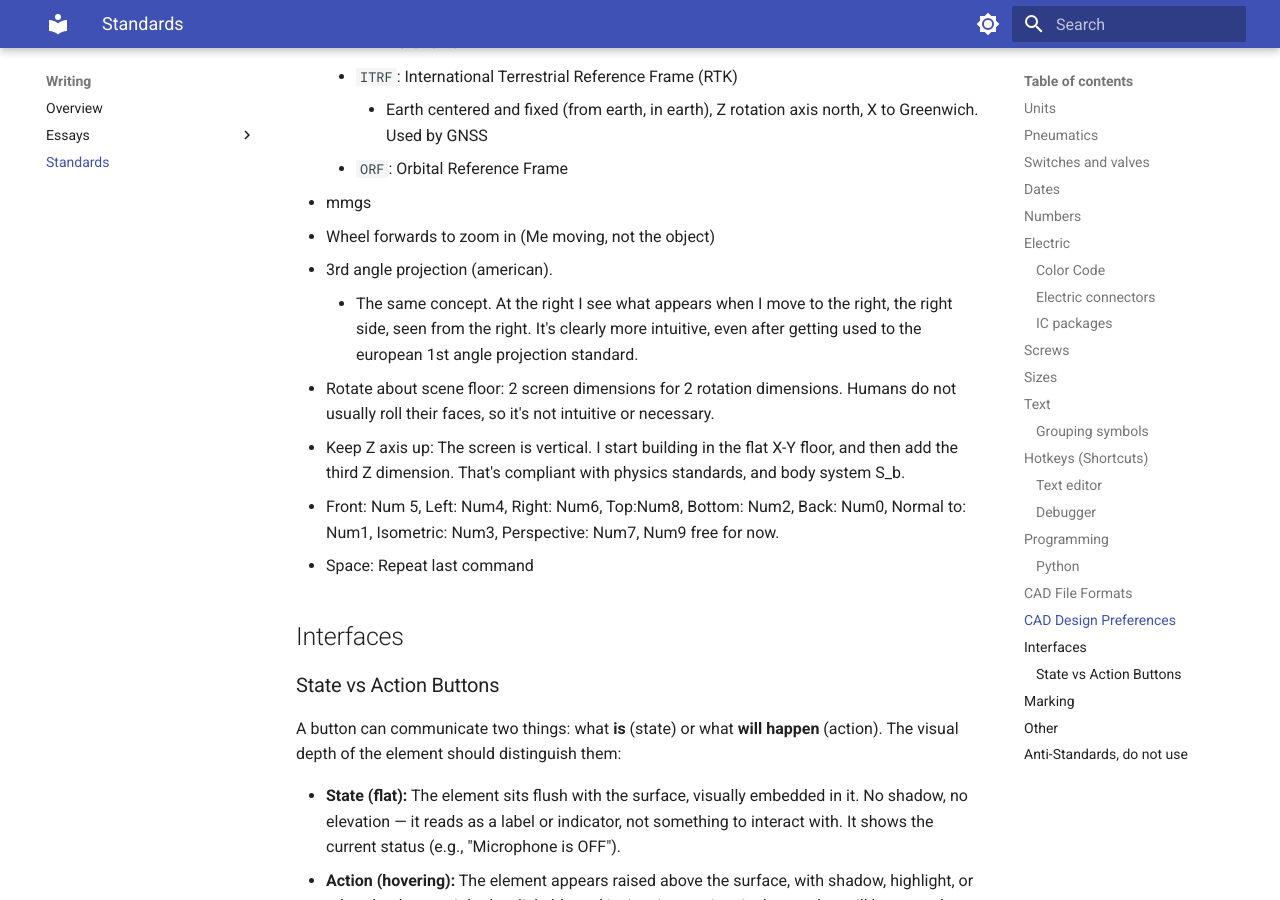
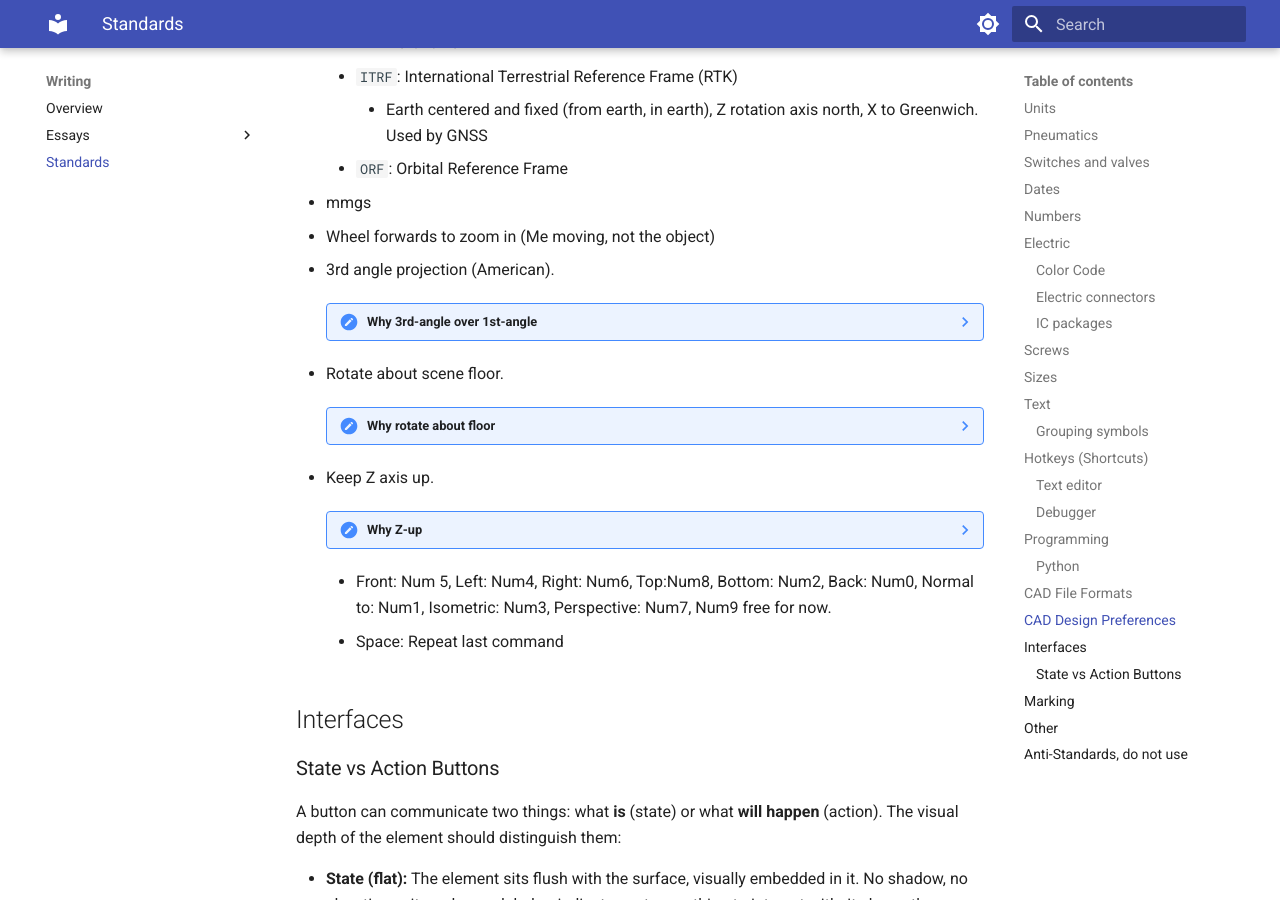
Before and after one commit to rubenayla/ruben, an MkDocs documentation site: the page built from docs/writing/standards.md, in a window 1280 px wide and 900 px high, scrolled down 16256 px. Built offline with MkDocs 1.6.1 and Material for MkDocs 9.7.7, drawn with Linux system fonts in a browser that asks for light colours.

Commit message:
Standards: fold CAD-preferences reasoning into collapsibles
Three CAD entries had multi-sentence reasoning inline:
- 3rd-angle projection (the head-turning intuition for why it beats 1st-angle)
- Rotate about scene floor (2-screen-dim mapping argument)
- Keep Z axis up (physics + body system $S_b$ alignment)

Each is now directive + collapsible "Why" so the section list stays scannable.

Co-Authored-By: Claude Opus 4.7 (1M context) <noreply@anthropic.com>

```diff
--- a/docs/writing/standards.md
+++ b/docs/writing/standards.md
@@ -454,10 +454,20 @@ void set_gear(f64 engine_rpm){
     - ``ORF``: Orbital Reference Frame
 - mmgs
 - Wheel forwards to zoom in (Me moving, not the object)
-- 3rd angle projection (american).
-    - The same concept. At the right I see what appears when I move to the right, the right side, seen from the right. It's clearly more intuitive, even after getting used to the european 1st angle projection standard.
-- Rotate about scene floor: 2 screen dimensions for 2 rotation dimensions. Humans do not usually roll their faces, so it's not intuitive or necessary.
-- Keep Z axis up: The screen is vertical. I start building in the flat X-Y floor, and then add the third Z dimension. That's compliant with physics standards, and body system S_b.
+- 3rd angle projection (American).
+
+    ??? note "Why 3rd-angle over 1st-angle"
+        Same intuition as turning your head. The view at the right of the drawing is what you'd see if you walked around to the right of the part — the right side, seen from the right. Clearly more intuitive than 1st-angle (European), even after years of getting used to the European standard.
+
+- Rotate about scene floor.
+
+    ??? note "Why rotate about floor"
+        2 screen dimensions map to 2 rotation dimensions. Humans don't usually roll their faces, so a third rotation axis isn't intuitive or necessary.
+
+- Keep Z axis up.
+
+    ??? note "Why Z-up"
+        The screen is vertical. I start building on the flat X-Y floor, then add the third Z dimension. That's compliant with physics standards and the body system $S_b$.
 - Front: Num 5, Left: Num4, Right: Num6, Top:Num8, Bottom: Num2, Back: Num0, Normal to: Num1, Isometric: Num3, Perspective: Num7, Num9 free for now.
 - Space: Repeat last command
 
```
